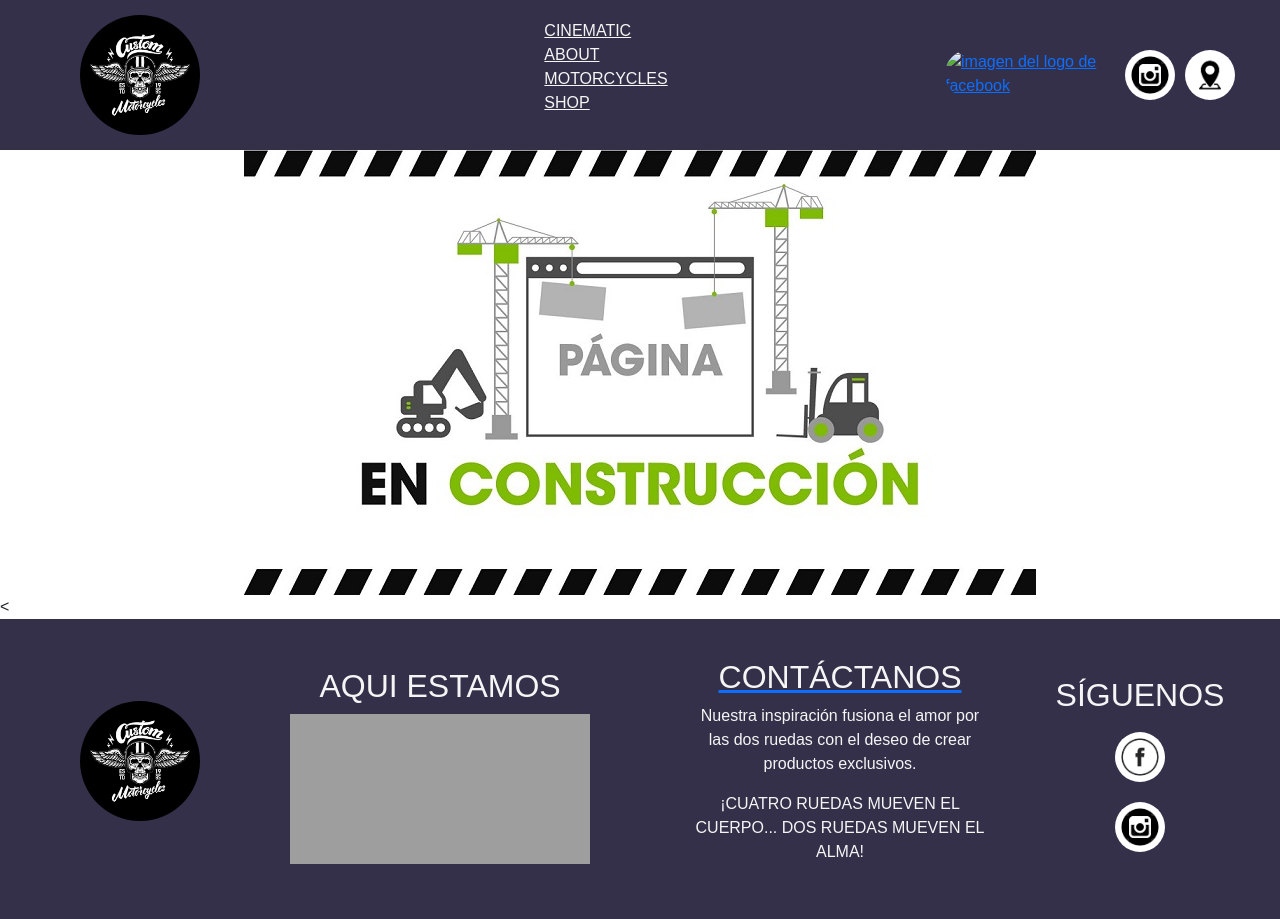
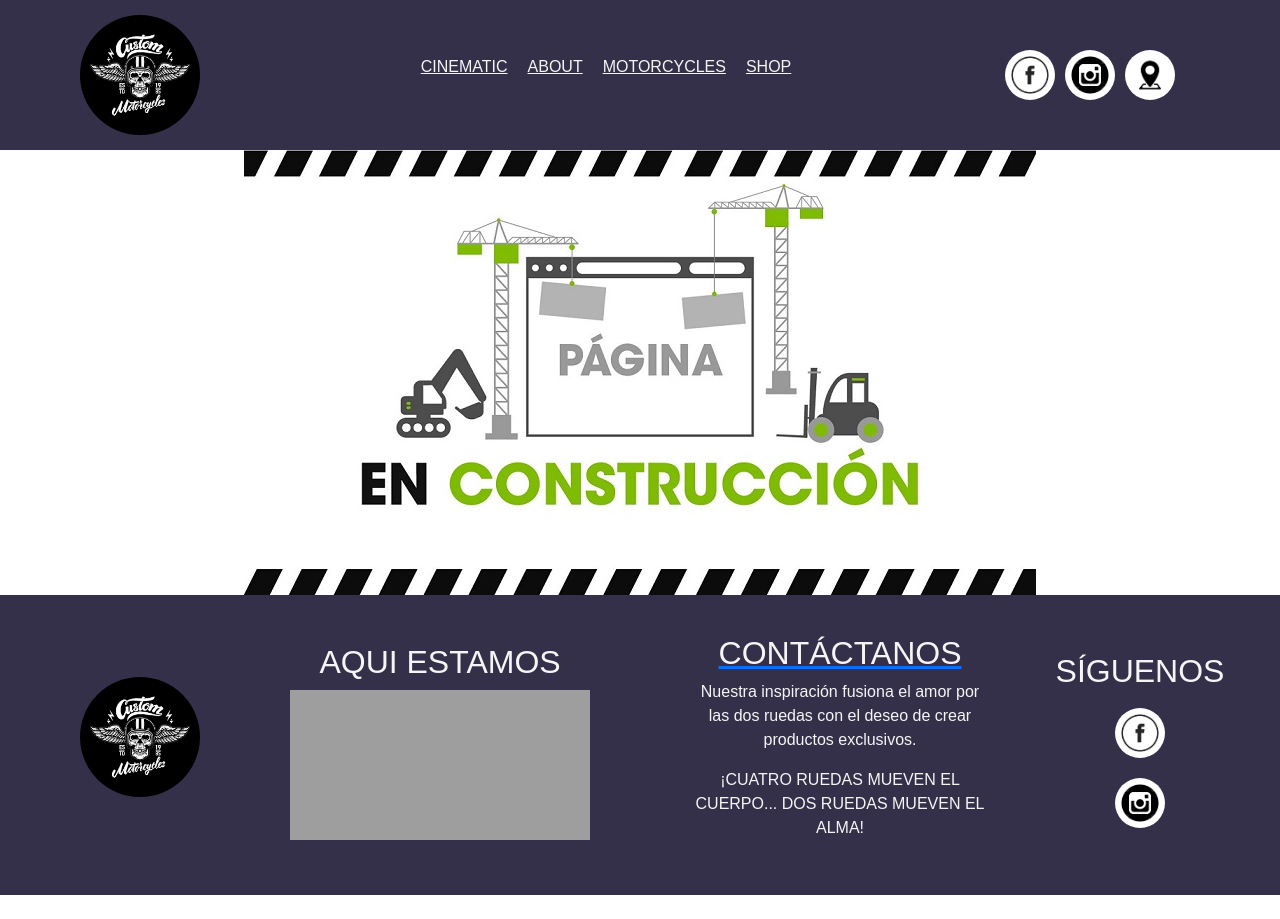
Before and after one commit to Bruno-Robles404/PreEntrega_dos, a website: page paginas/contact.html in a window 1280 px wide. After the commit the page ends 895 px from the top, so only its background shows below. Drawn offline with nearby package versions, Linux system fonts and the light colour scheme; grey boxes are pictures that could not be loaded.

Commit message:
corregi el menu, los iconos

```diff
--- a/SCSS/styles.scss
+++ b/SCSS/styles.scss
@@ -150,7 +150,7 @@ footer {
 
         .menu__list {
             list-style: none;
-
+            @include flex-styles()
         }
 
         .menu__link {
@@ -531,7 +531,7 @@ footer {
 .construccion {
     display: flex;
     flex-direction: row;
-    justify-content: center;
+    text-align: center;
 }
 
 /*QUERYS*/
@@ -540,7 +540,7 @@ footer {
     .header {
         .header__navbar {
             grid-template-columns: 390px;
-            grid-template-rows: 150px 60px 100px;
+            grid-template-rows: 150px 110px 100px;
             grid-template-areas:
                 "navbar__brand"
                 "navbar__tile"
@@ -558,11 +558,24 @@ footer {
         .navbar__tile {
             grid-area: navbar__tile;
         }
-    }
 
 
-    .tile__h1--font-size {
-        font-size: 35px;
+        .navbar__menu {
+
+            .menu__list {
+                padding-left: 0;
+                flex-direction: column;
+                justify-content: center;
+                align-items: center;
+            }
+        }
+
+
+        .tile__h1--font-size {
+            font-size: 35px;
+
+        }
+
     }
 
     .footer {
@@ -574,6 +587,7 @@ footer {
             "footer__contact"
             "footer__redes";
     }
+
 
 
     /* MENU INDEX */
--- a/paginas/contact.html
+++ b/paginas/contact.html
@@ -32,7 +32,7 @@
             </div>
 
             <div class="navbar__redes">
-                <a class="redes__link" href="#""><img class=" redes__icon" src="..imagenes/iconos/face2.png"
+                <a class="redes__link" href="#""><img class=" redes__icon" src="../imagenes/iconos/face2.png"
                     alt="imagen del logo de facebook"></a>
                 <a class="redes__link" href="https://www.instagram.com/custom.motorcycles/"><img class="redes__icon"
                         src="../imagenes/iconos/insta.png" alt="imagen del logo de instagram"></a>
@@ -72,7 +72,7 @@
     </div>
 
 
-    < <!--FOOTER -->
+     <!--FOOTER -->
         <footer class="footer">
             <figure class="footer__figure">
                 <a class="figure__link" href="../index.html"><img class="figure__brand" src="../imagenes/iconos/logo.png"
```
Also changed, not shown: paginas/about.html (+1 -1 lines), paginas/shop.html (+1 -1 lines), css/styles.css, 1 other file.
